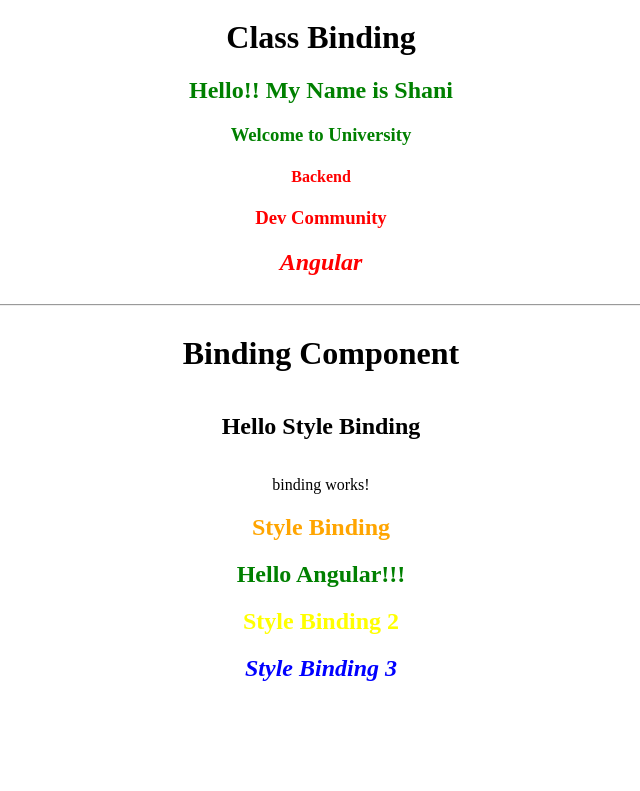
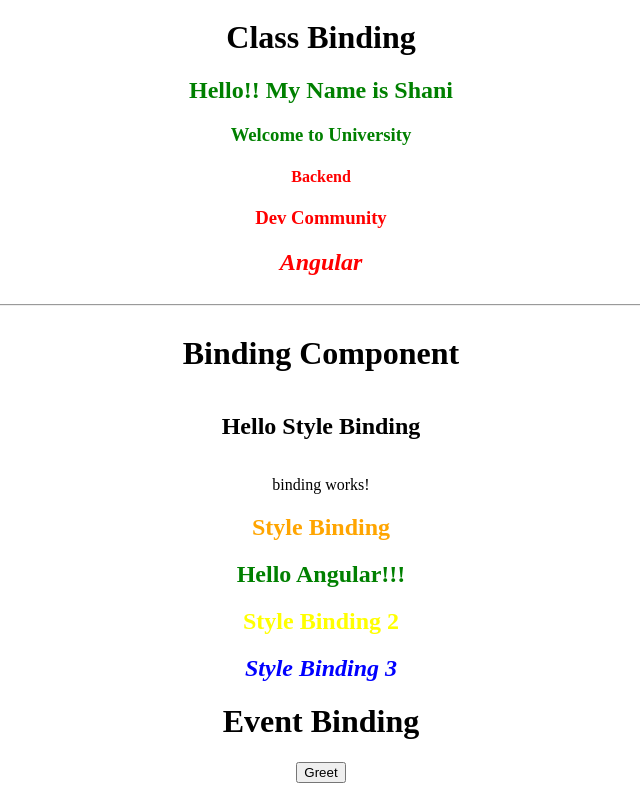
Before and after one commit to Shani-Kumar-Gupta/Angular_Training, an Angular app in the folder angular-binding/: page / in a window 1280 px wide. Shown: the part 704-1495 px from the top of the page, without its empty margins (319-959 px from the left). Before the commit the page ends 1414 px from the top, so only its background shows below. Built offline with nearby package versions, Linux system fonts and the light colour scheme.

Commit message:
Angular: Event Binding done

```diff
--- a/angular-binding/src/app/binding/binding.component.html
+++ b/angular-binding/src/app/binding/binding.component.html
@@ -6,3 +6,7 @@
 <h2 [style.color]="highlightColor">Style Binding 2</h2>
 <!--Bind multiple style property-->
 <h2 [ngStyle]="titleStyle">Style Binding 3</h2>
+
+<h1>Event Binding</h1>
+<button (click)="onClick($event)">Greet</button> <!--Exccess all the property of dom event-->
+{{greeting}}
--- a/angular-binding/src/app/binding/binding.component.ts
+++ b/angular-binding/src/app/binding/binding.component.ts
@@ -13,9 +13,18 @@
     color: 'blue',
     fontStyle : 'italic'
   }
+
+  // Event Binding Example: Set Property when button click
+  public greeting = ''
   constructor() { }
 
   ngOnInit(): void {
   }
 
+  onClick(event: any){
+    console.log("Event Binding");
+    this.greeting = "Hello!! Event Binding";
+    console.log(event);
+  }
+
 }
```
